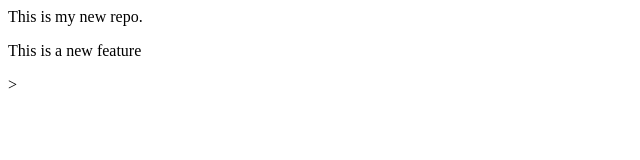
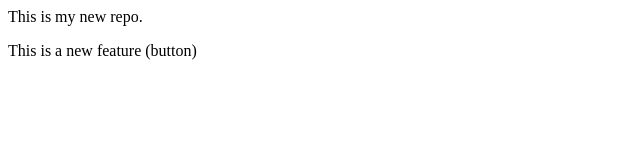
Before and after one commit to zainabfatima097/localrepo, a plain HTML site: page index.html in a window 1280 px wide. Shown: the full height of the page, 0-640 px from the left. Drawn offline with Linux system fonts and the light colour scheme.

```diff
--- a/index.html
+++ b/index.html
@@ -1,2 +1,2 @@
 <p>This is my new repo.</p>
-<p>This is a new feature</p>>
+<p>This is a new feature (button)</p>
```
